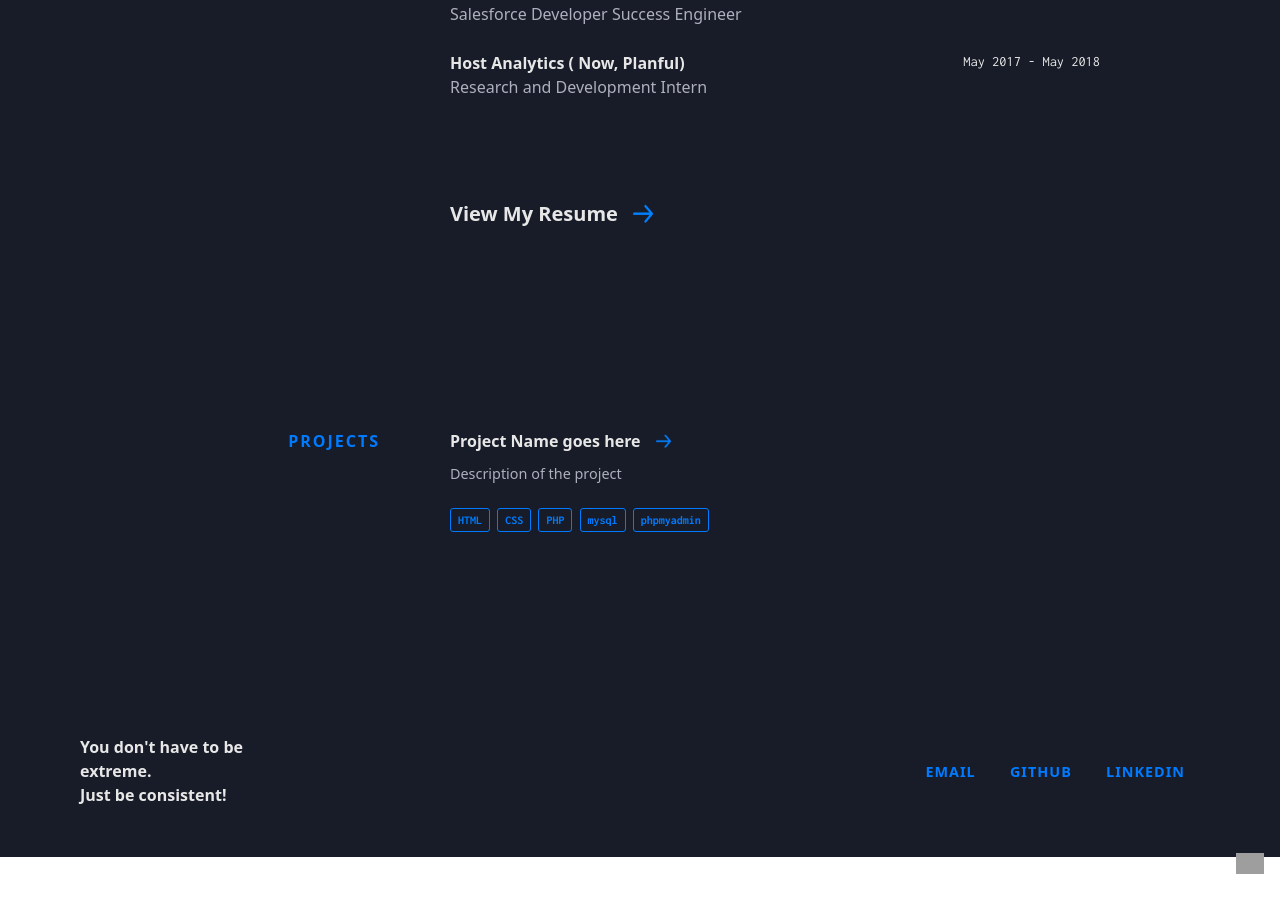
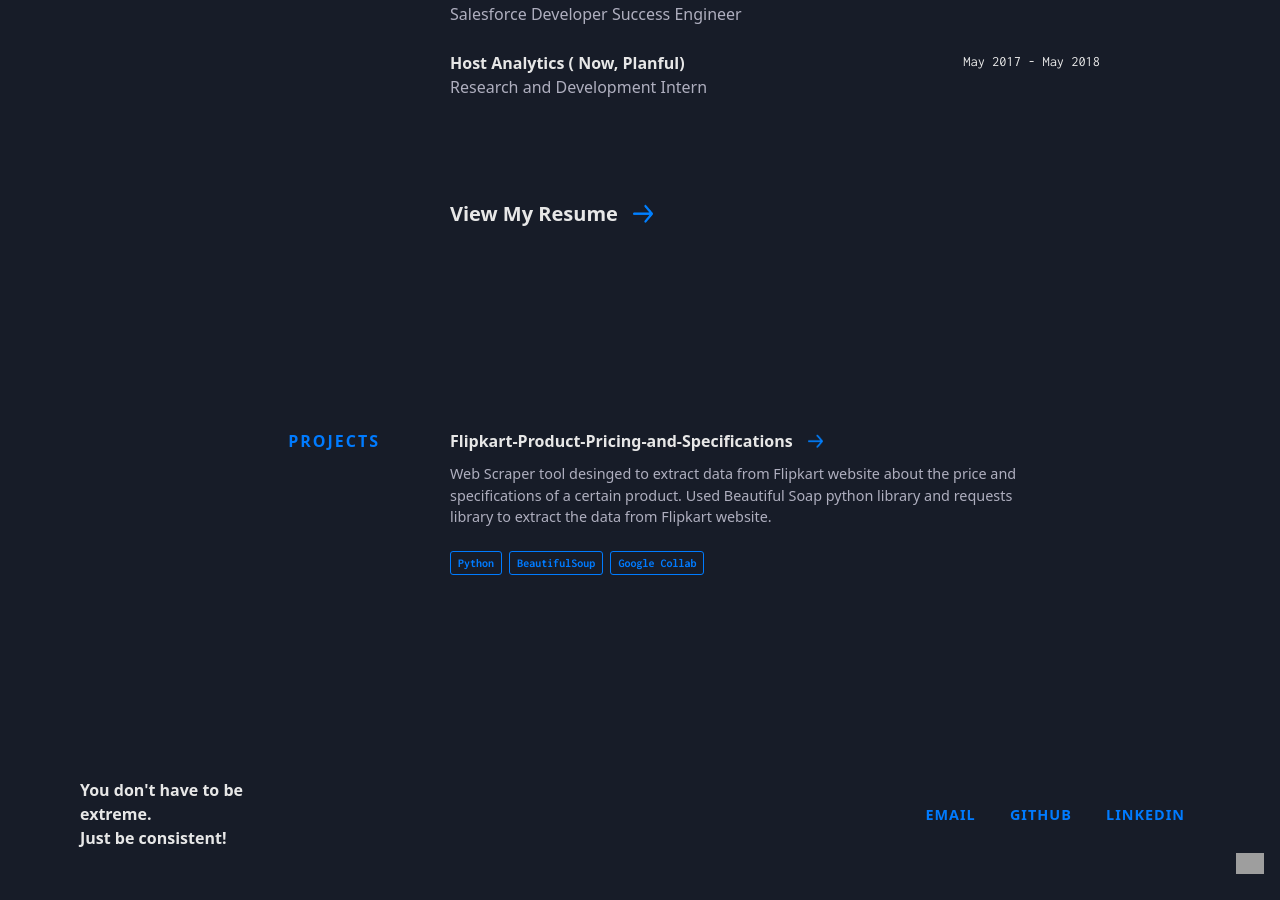
Before and after one commit to SakethJammula/sakethjammula.github.io, a Jekyll site: the page built from index.html, in a window 1280 px wide and 900 px high, scrolled down 1864 px. Built offline with Jekyll 4.4.1, drawn with Linux system fonts in a browser that asks for light colours; nearby versions of some CDN libraries; some web fonts are replaced; grey boxes are pictures that could not be loaded.

Commit message:
Update other-projects.yml

```diff
--- a/_data/other-projects.yml
+++ b/_data/other-projects.yml
@@ -1,10 +1,8 @@
-- name: Project Name goes here
-  url: Project URL
-  code: github source code
-  description: Description of the project
+- name: Flipkart-Product-Pricing-and-Specifications
+  url: https://sakethjammula.github.io/Flipkart-Product-Pricing-and-Specifications/
+  code: https://github.com/SakethJammula/Flipkart-Product-Pricing-and-Specifications
+  description: Web Scraper tool desinged to extract data from Flipkart website about the price and specifications of a certain product. Used Beautiful Soap python library and requests library to extract the data from Flipkart website.
   used:
-    - thing: HTML
-    - thing: CSS
-    - thing: PHP
-    - thing: mysql
-    - thing: phpmyadmin
+    - thing: Python
+    - thing: BeautifulSoup
+    - thing: Google Collab
```
